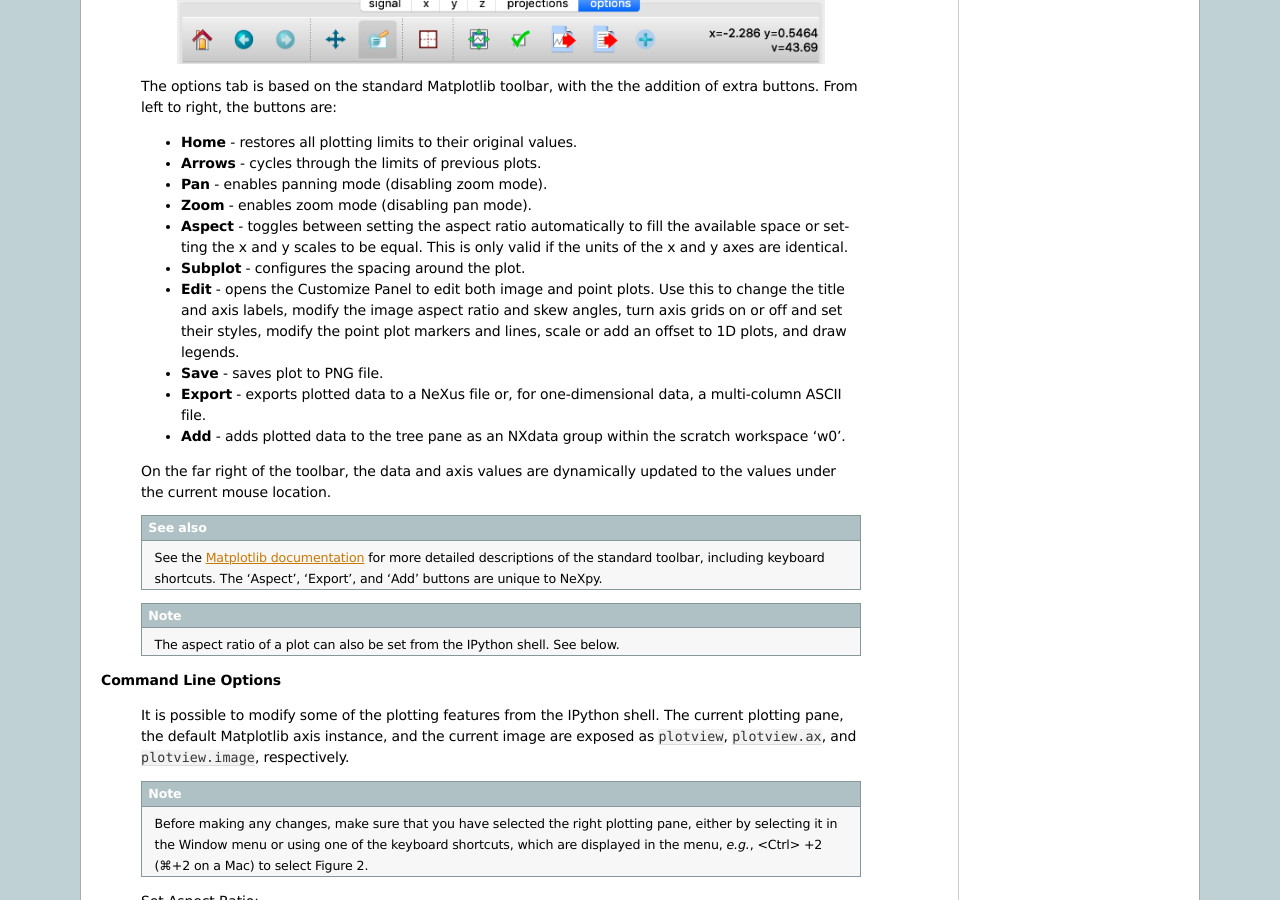
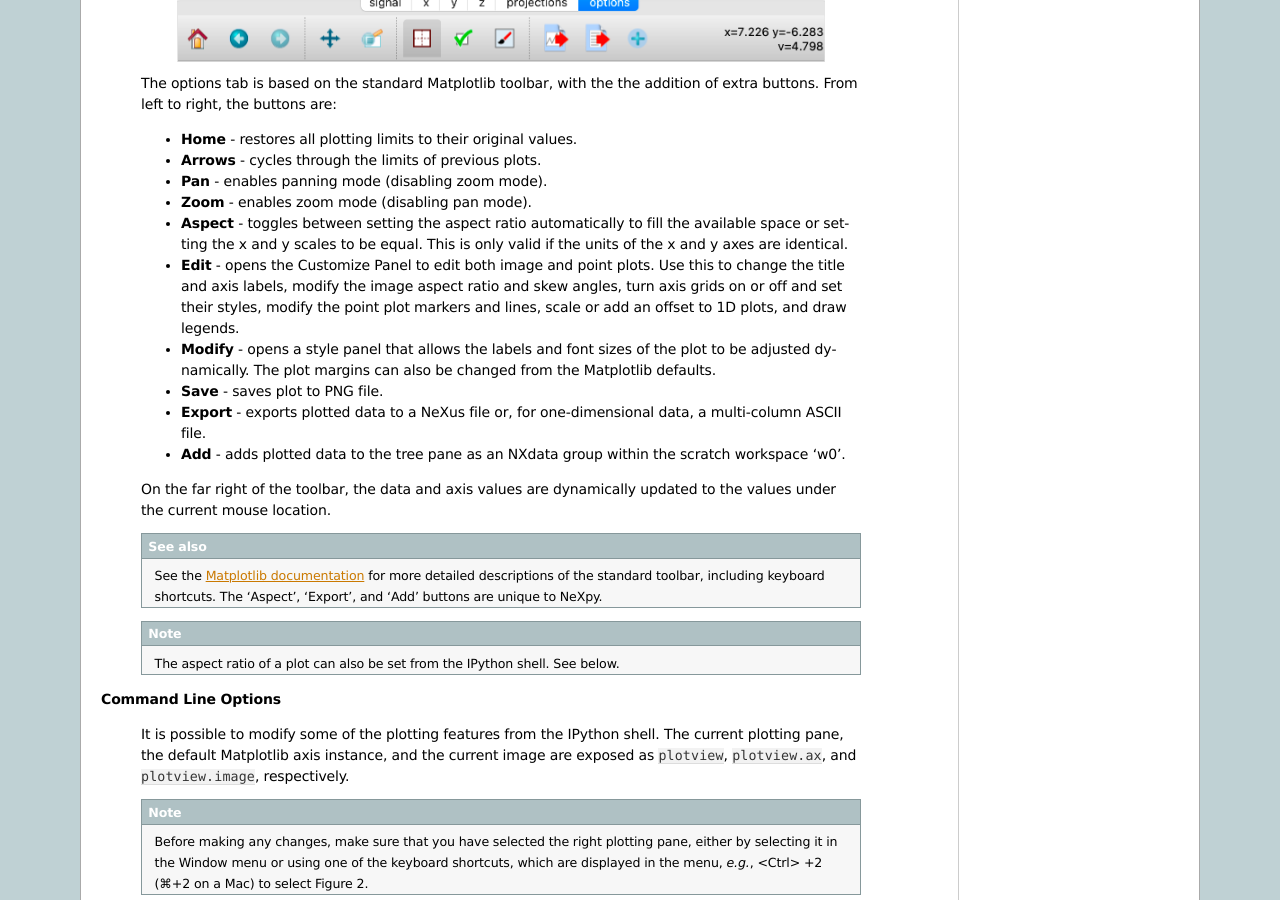
Before and after one commit to nexpy/nexpy, a Sphinx documentation site: the page built from docs/source/pythongui.rst, in a window 1280 px wide and 900 px high, scrolled down 17317 px. Built offline with Sphinx 7.4.7, drawn with Linux system fonts in a browser that asks for light colours.

Commit message:
Updates the documentation

```diff
--- a/docs/source/pythongui.rst
+++ b/docs/source/pythongui.rst
@@ -857,12 +857,14 @@ limits and parameters using text boxes and sliders.
       automatically to fill the available space or setting the x and y
       scales to be equal. This is only valid if the units of the x and y
       axes are identical.
-    * **Subplot** - configures the spacing around the plot.
     * **Edit** - opens the Customize Panel to edit both image and point
       plots. Use this to change the title and axis labels, modify the
       image aspect ratio and skew angles, turn axis grids on or off and
       set their styles, modify the point plot markers and lines, scale
       or add an offset to 1D plots, and draw legends.
+    * **Modify** - opens a style panel that allows the labels and font
+      sizes of the plot to be adjusted dynamically. The plot margins
+      can also be changed from the Matplotlib defaults.
     * **Save** - saves plot to PNG file.
     * **Export** - exports plotted data to a NeXus file or, for
       one-dimensional data, a multi-column ASCII file.
```
Also changed, not shown: docs/source/images/options-tab.png, src/nexpy/examples/plugins/README.rst.
